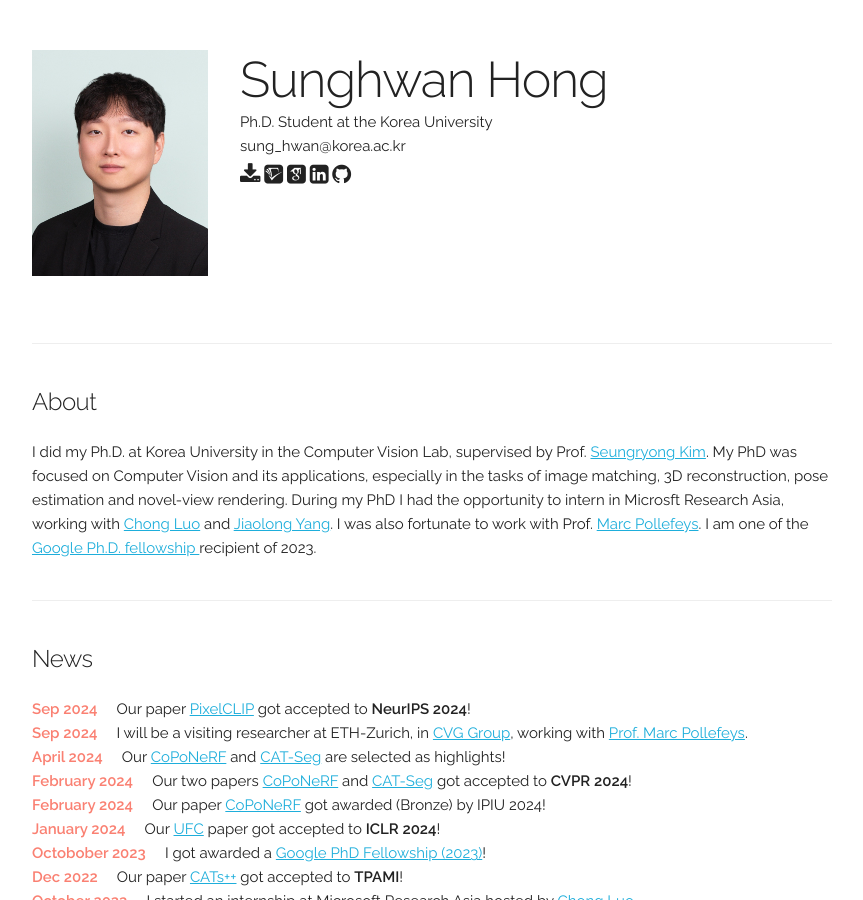
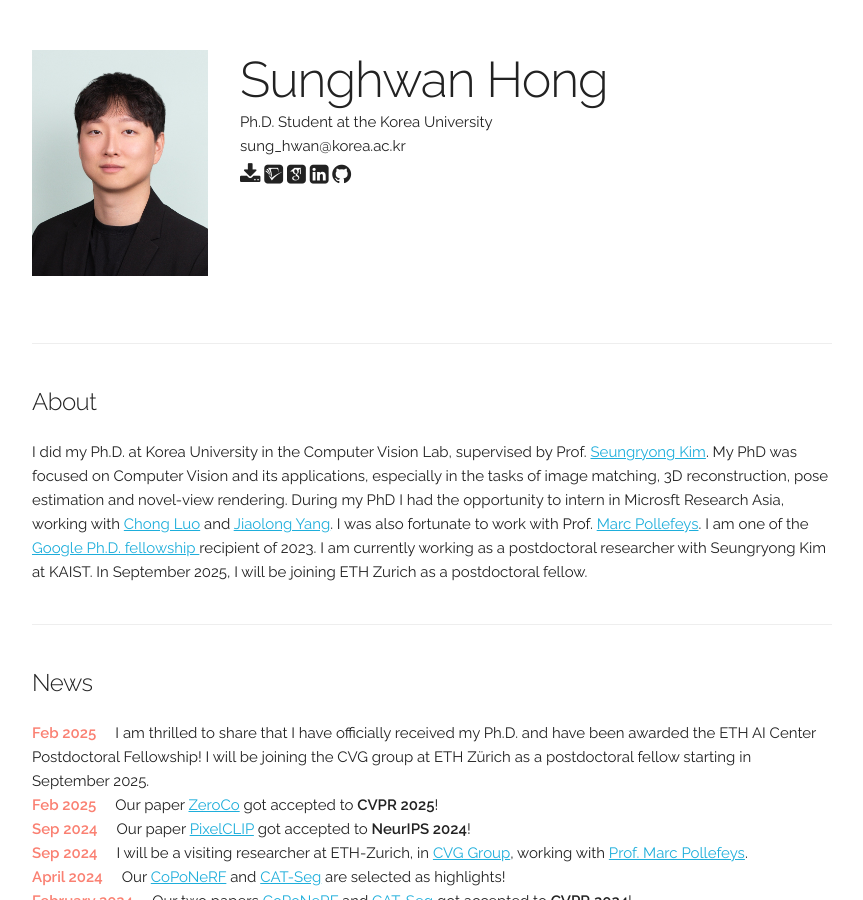
Before and after one commit to jang-1996/jang-1996.github.io, a Jekyll site: the page built from index.html, in a window 1280 px wide and 900 px high. Shown: the whole window, without its empty margins (208-1071 px from the left). Built offline with Jekyll 4.4.1, drawn with Linux system fonts in a browser that asks for light colours; some web fonts are replaced.

Commit message:
Update index.html

```diff
--- a/index.html
+++ b/index.html
@@ -6,11 +6,20 @@ layout: default
   <h5>About</h5>
   I did my Ph.D.  at Korea University in the Computer Vision Lab, supervised by Prof.  <a href="https://cvlab.kaist.ac.kr/">Seungryong Kim</a>. My PhD was focused on Computer Vision and its applications, especially in the tasks of image matching, 3D reconstruction, pose estimation and novel-view rendering.
   During my PhD I had the opportunity to intern in Microsft Research Asia, working with  <a href="https://www.microsoft.com/en-us/research/people/cluo/?msockid=1dc9d74fed69648830cfc45becfa65b5">Chong Luo</a> and  <a href="https://jlyang.org/">Jiaolong Yang</a>. I was also fortunate to work with Prof. <a href="https://people.inf.ethz.ch/pomarc/"> Marc Pollefeys</a>.   I am one of the <a href="https://research.google/outreach/phd-fellowship/recipients//">Google Ph.D. fellowship </a> recipient of 2023.
+  I am currently working as a postdoctoral researcher with Seungryong Kim at KAIST. In September 2025, I will be joining ETH Zurich as a postdoctoral fellow.
 </div>
 
 <!-- ========== News ========== -->
 <div class="docs-section">
   <h5>News</h5>
+  <div class="col-12 col-md-12 text-md-left no-padding">
+    <b class="bbold" style="color:#fa8072;">Feb 2025</b>&nbsp;&nbsp;&nbsp;&nbsp;
+   I am thrilled to share that I have officially received my Ph.D. and have been awarded the ETH AI Center Postdoctoral Fellowship! I will be joining the CVG group at ETH Zürich as a postdoctoral fellow starting in September 2025.
+  </div>
+  <div class="col-12 col-md-12 text-md-left no-padding">
+    <b class="bbold" style="color:#fa8072;">Feb 2025</b>&nbsp;&nbsp;&nbsp;&nbsp;
+   Our paper <a href="https://cvlab-kaist.github.io/ZeroCo/">ZeroCo</a> got accepted to  <b>CVPR 2025</b>!
+  </div>
   <div class="col-12 col-md-12 text-md-left no-padding">
     <b class="bbold" style="color:#fa8072;">Sep 2024</b>&nbsp;&nbsp;&nbsp;&nbsp;
     Our paper <a href="https://arxiv.org/pdf/2409.19846">PixelCLIP</a> got accepted to  <b>NeurIPS 2024</b>!
```
